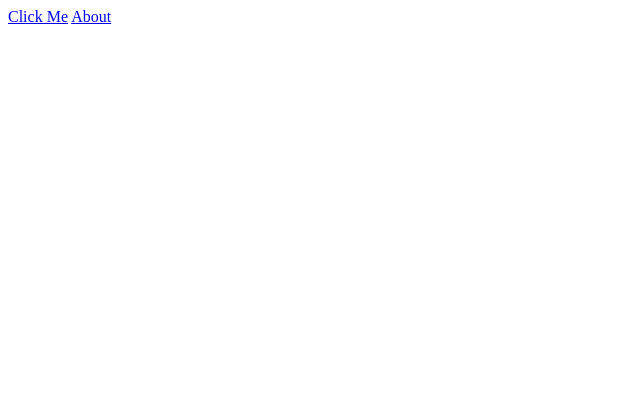
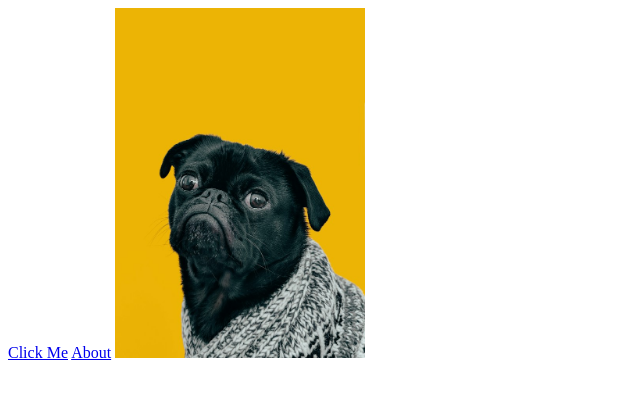
Before and after one commit to fmederos1989/odinProyect, a plain HTML site: page odin-link-and-images/index.html in a window 1280 px wide. Shown: the whole page, without its empty margins (0-640 px from the left). Drawn offline with Linux system fonts and the light colour scheme.

Commit message:
actualizando

```diff
--- a/odin-link-and-images/index.html
+++ b/odin-link-and-images/index.html
@@ -9,5 +9,7 @@
     <a href="https://www.theodinproject.com/about" target="_blank" rel="noopener noreferrer">Click Me</a>
 
     <a href="pages/about.html">About</a>
+
+    <img src="images/dog.jpg" alt="Un lindo perro con un fondo amarillo" height="350px" width="250px">
 </body>
 </html>
```
Also changed, not shown: odin-link-and-images/images/charlesdeluvio-Mv9hjnEUHR4-unsplash.jpg (added), odin-link-and-images/images/dog.jpg (added).
